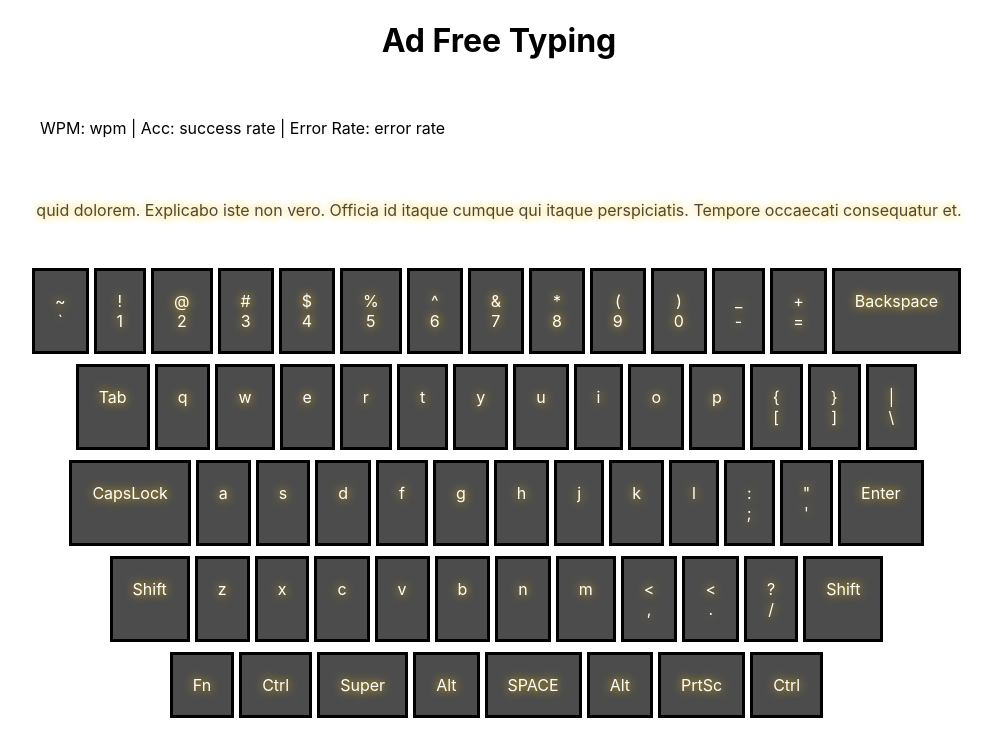
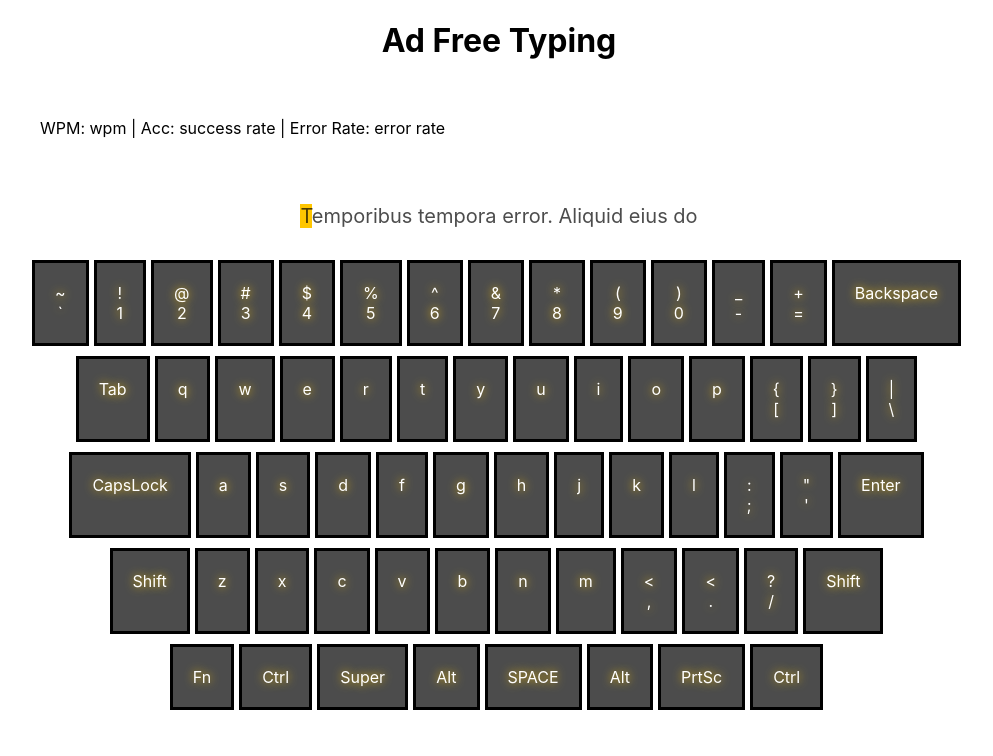
Before and after one commit to jstephensdev/ad-free-typing, a React (Create React App) app: page / in a window 1280 px wide. Shown: the top 756 px of the page, without its empty margins (141-1134 px from the left). Built offline with nearby package versions, Linux system fonts and the light colour scheme.

Commit message:
keyboard and typing txt in sync, performance fix

```diff
--- a/src/components/Keyboard.tsx
+++ b/src/components/Keyboard.tsx
@@ -1,8 +1,20 @@
 import { keyboardConfig, key } from '../keyboardConfig';
 import { useEffect, useState } from 'react';
+import { faker } from '@faker-js/faker';
 
 export const Keyboard = () => {
     const keyRows: Array<Array<key>> = keyboardConfig;
+
+    const initialText = faker.lorem.paragraph();
+
+    const [leftPadding, setLeftPadding] = useState(
+        new Array(40).fill(' ').join('')
+    );
+    const [outgoingChars, setOutgoingChars] = useState('');
+    const [currentChar, setCurrentChar] = useState(initialText.charAt(0));
+    const [incomingChars, setIncomingChars] = useState(
+        initialText.substring(1)
+    );
 
     const [keyPressed, setKeyPressed] = useState('');
 
@@ -15,12 +27,45 @@ export const Keyboard = () => {
     };
 
     useEffect(() => {
+        let updatedOutgoingChars = outgoingChars;
+        let updatedIncomingChars = incomingChars;
+
+        if (keyPressed === currentChar) {
+            if (leftPadding.length > 0) {
+                setLeftPadding(leftPadding.substring(1));
+            }
+            updatedOutgoingChars += currentChar;
+            setOutgoingChars(updatedOutgoingChars);
+
+            setCurrentChar(incomingChars.charAt(0));
+
+            updatedIncomingChars = incomingChars.substring(1);
+            if (updatedIncomingChars.split(' ').length < 10) {
+                updatedIncomingChars += ' ' + initialText;
+            }
+            setIncomingChars(updatedIncomingChars);
+        }
         window.addEventListener('keydown', downHandler);
         window.addEventListener('keyup', upHandler);
+
+        return () => {
+            // cleanup or else performance issue occurs
+            window.removeEventListener('keydown', downHandler);
+            window.removeEventListener('keyup', upHandler);
+        };
     }, [keyPressed]);
 
     return (
         <>
+            <section>
+                <p className="text-section">
+                    <span className="character-out">
+                        {(leftPadding + outgoingChars).slice(-40)}
+                    </span>
+                    <span className="character-current">{currentChar}</span>
+                    <span>{incomingChars.substring(0, 40)}</span>
+                </p>
+            </section>
             <table>
                 <tbody>
                     {keyRows.map((row: Array<key>, index) => (
--- a/src/components/Text.tsx
+++ b/src/components/Text.tsx
@@ -1,11 +1,3 @@
-import { faker } from '@faker-js/faker';
-
 export const Text = () => {
-    return (
-        <>
-            <section className="text-section">
-                <p>{faker.lorem.paragraph().slice(-122)}</p>
-            </section>
-        </>
-    );
+    return <></>;
 };
--- a/src/css/App.css
+++ b/src/css/App.css
@@ -14,8 +14,15 @@
     padding: 10px;
     margin-bottom: 10px;
     color: rgb(0, 0, 0, 0.7);
-    text-shadow: 0 0 10px #ffc600;
-    font-size: 16px;
+    font-size: 20px;
+}
+
+.character-current {
+    background-color: #ffc600;
+}
+
+.character-out {
+    color: silver;
 }
 
 .keyboard-key-default {
```
